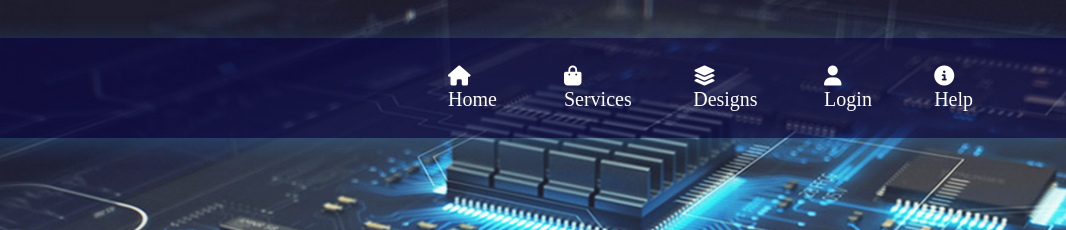
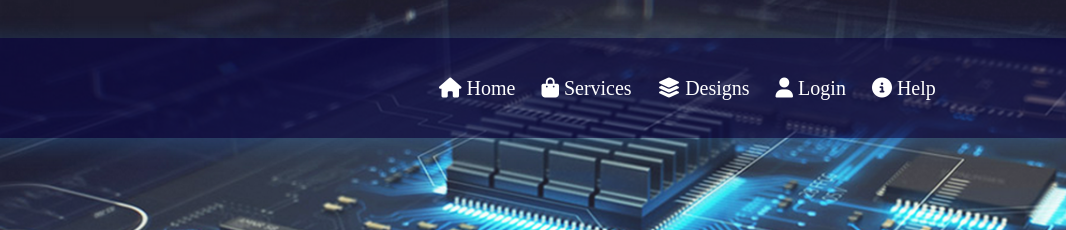
Before and after one commit to arslanmustaf/APCB397, a plain HTML site: page index.html in a window 1280 px wide. Shown: the top 230 px of the page, 214-1280 px from the left. Drawn offline with Linux system fonts and the light colour scheme.

Commit message:
new chanfes

```diff
--- a/web style.css
+++ b/web style.css
@@ -35,8 +35,8 @@ nav ul{
     justify-content: space-between;
     display: block;
     position: relative;
-    margin: 6px;
-    padding: 16px;
+    margin: 3px;
+    padding: 10px;
     color: white;
     font-size: 20px;
     border-radius: 30px;
```
Also changed, not shown: index.html (+5 -5 lines).
